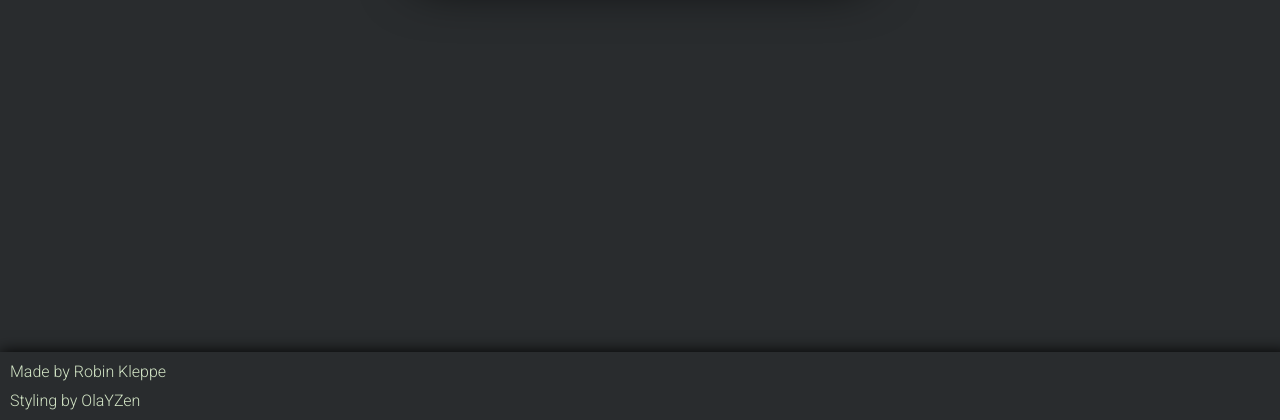
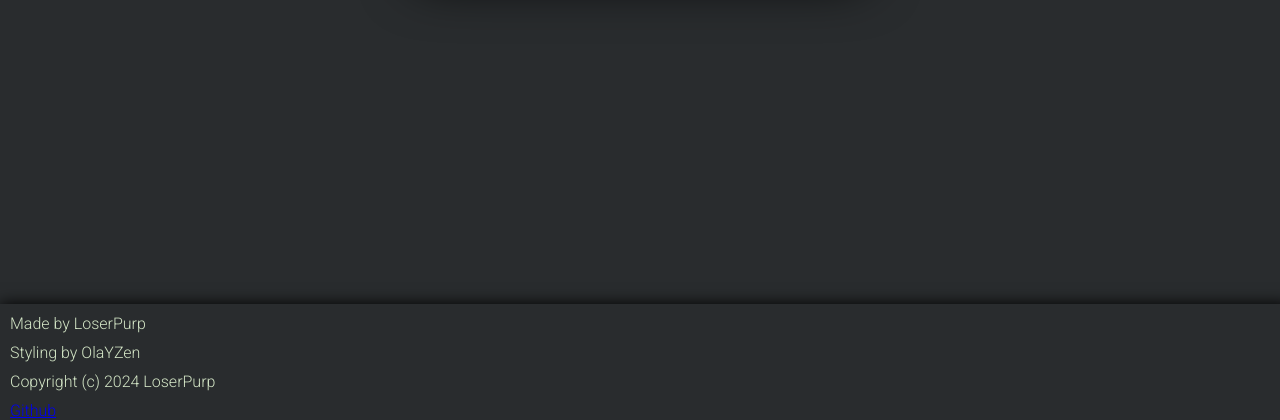
Before and after one commit to LoserPurp/user-password-changer, a Flask app: page / in a window 1280 px wide. Shown: the part 380-800 px from the top of the page. Run offline with Flask 3, Linux system fonts and the light colour scheme; some libraries are stand-ins or nearby versions.

Commit message:
Changed to waitress

```diff
--- a/app.py
+++ b/app.py
@@ -57,4 +57,5 @@ def index():
     return render_template('index.html')
 
 if __name__ == "__main__":
-    app.run(host="0.0.0.0",debug=True)
+    from waitress import serve
+    serve(app, host="0.0.0.0", port=7234)
--- a/static/styles.css
+++ b/static/styles.css
@@ -102,6 +102,11 @@ ul.messages {
     transition: background-color .4s;
 }
 
+#githubLink {
+    display: flex;
+    text-align: right;
+}
+
 .weak {
     background-color: #e74c3c !important;
 }
--- a/templates/index.html
+++ b/templates/index.html
@@ -52,8 +52,10 @@
         {% endif %}
     {% endwith %}
     <footer>
-        <p>Made by Robin Kleppe</p>
+        <p>Made by LoserPurp</p>
         <p>Styling by OlaYZen</p>
+        <p>Copyright (c) 2024 LoserPurp</p>
+        <a id="githubLink" href="https://github.com/LoserPurp/user-password-changer">Github</a>
         <!-- <p class="license">The site operates under the MIT License.</p>   -->
     </footer>
 
```
Also changed, not shown: 1 other file.
